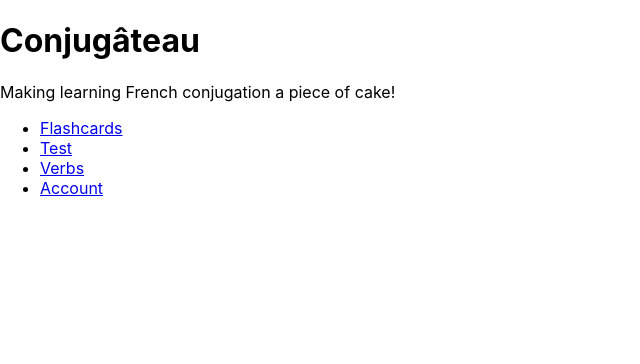
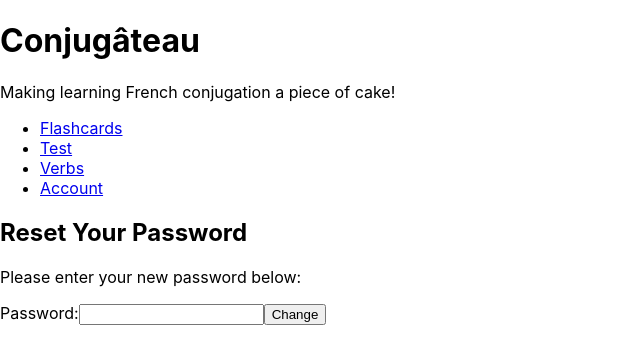
Before and after one commit to patriciamolnar/conjugateau, a React (Create React App) app in the folder frontend/: page /reset/1 in a window 1280 px wide. Shown: the top 364 px of the page, without its empty margins (0-640 px from the left). Built offline with nearby package versions, Linux system fonts and the light colour scheme; no server answers.

Commit message:
adding ResetPassword page

```diff
--- a/frontend/src/App.js
+++ b/frontend/src/App.js
@@ -15,6 +15,7 @@ import Verbs from './pages/Verbs';
 import Account from './pages/Account';
 import Header from './components/Header';
 import ForgottenPassword from './pages/ForgottenPassword';
+import ResetPassword from './pages/ResetPassword';
 
 import { getByTense, getSavedVerbs } from './lib/fetch';
 
@@ -141,12 +142,20 @@ function App() {
             return <Verbs {...props} login={login} starred={starred} setStarred={setStarred} />
           }} />
 
-          {/* Reset password route: only accessible if not logged in */}
+          {/* Forgotten password route: only accessible if not logged in */}
           <Route path="/forgotten-password" render={(props) => {
             if(login) {
               return <Redirect to="/account" />
             } else {
               return <ForgottenPassword {...props} />
+            }}}/>
+
+          {/* Reset password route: only accessible if not logged in */}
+          <Route path="/reset/:token" render={(props) => {
+            if(login) {
+              return <Redirect to="/account" />
+            } else {
+              return <ResetPassword {...props} />
             }}}/>
 
           {/*
--- /dev/null
+++ b/frontend/src/pages/ResetPassword.js
@@ -0,0 +1,50 @@
+import { useState } from 'react';
+import { useParams, Link } from 'react-router-dom';
+
+function ResetPassword() {
+    const [password, setPassword] = useState('');
+    const [message, setMessage] = useState(null);
+    const {token} = useParams();
+
+    const changePassword = (e) => {
+        e.preventDefault();
+        fetch('/user/reset/' + token, {
+            method: "PUT",
+            headers: {
+                'Content-type': 'application/json'
+            },
+            body: JSON.stringify({password})
+            })
+            .then(res => res.json())
+            .then(data => {
+                if(data.success) {
+                    setMessage(data.message);
+                    setPassword('');
+                } else {
+                    setMessage(data.message);
+                }
+            })
+            .catch(err => {
+                setMessage('An error occured. Please try again later.');
+            });
+    }
+
+    return(
+       <div>
+           <h2>Reset Your Password</h2>
+           <p>Please enter your new password below:</p>
+           <p>
+                {message ? message : null}
+                {message === 'Password successfully changed.' ?
+                <Link to="/account">Please login</Link> : null}
+            </p>
+           <form onSubmit={(e) => changePassword(e)}>
+               <label htmlFor="password">Password:</label>
+               <input type="password" value={password} onChange={(e) => setPassword(e.target.value)} id="password"/>
+               <button type="submit">Change</button>
+           </form>
+       </div>
+    )
+}
+
+export default ResetPassword;
```
